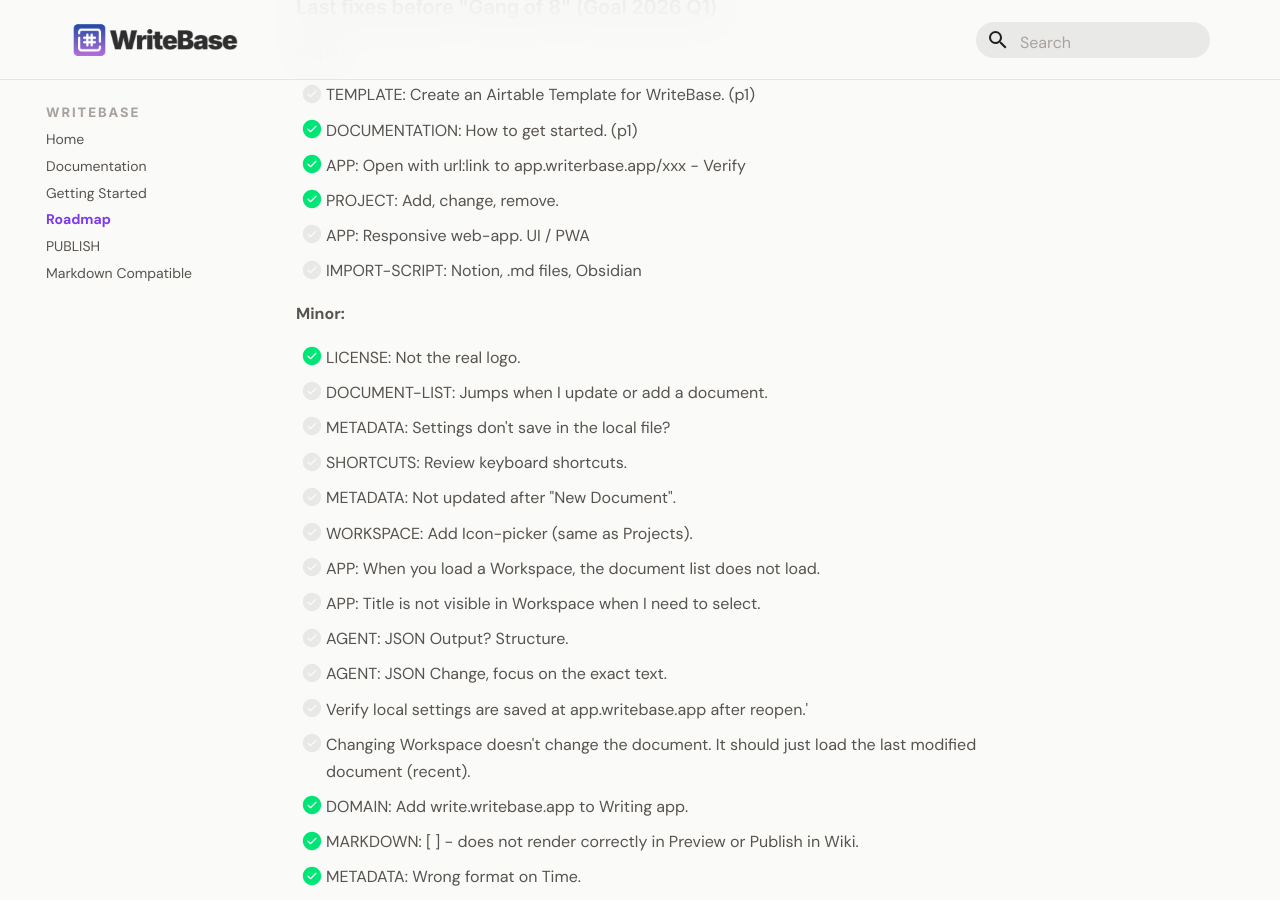
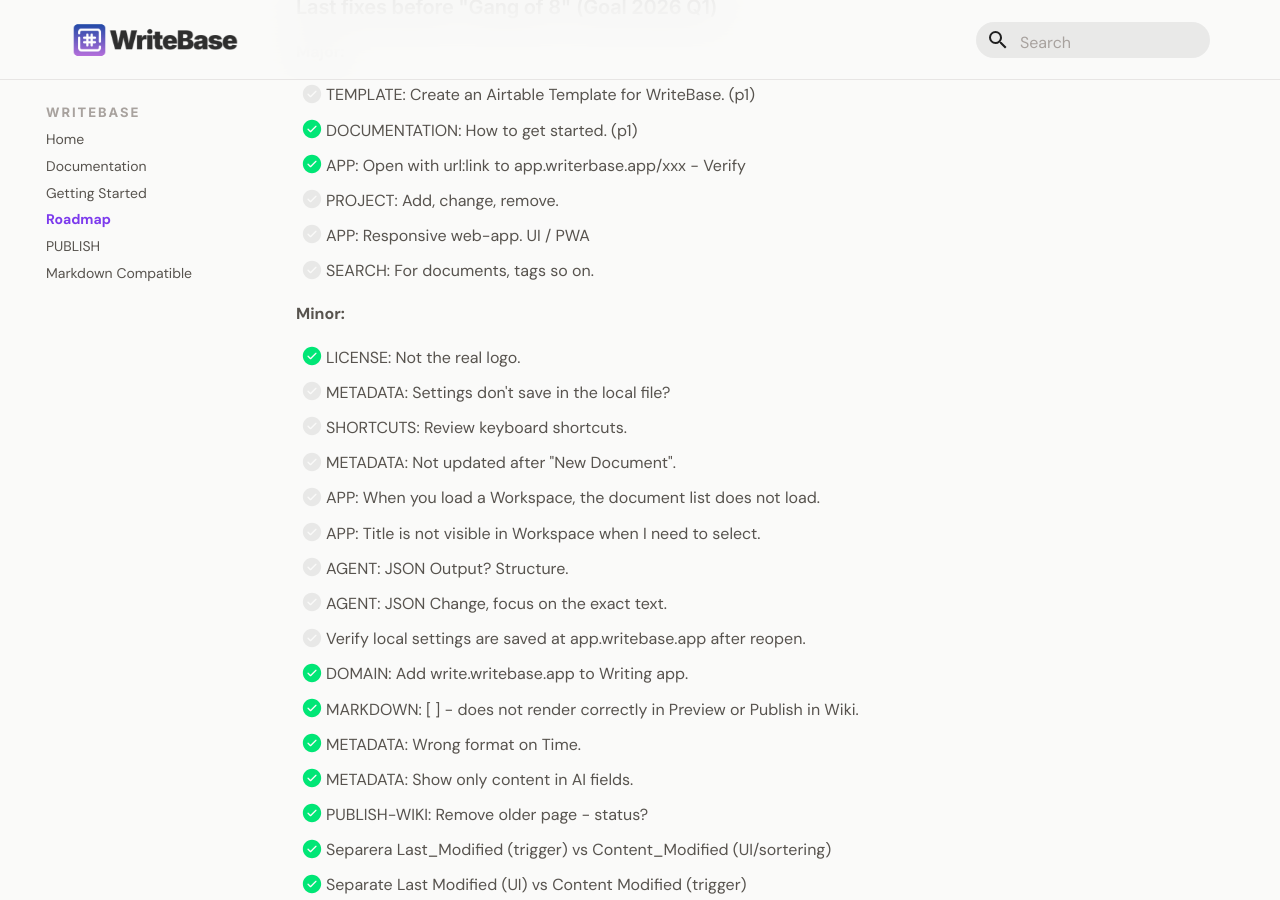
Before and after one commit to larssonhthomas-afk/writebase-docs, an MkDocs documentation site: the page built from docs/009-roadmap.md, in a window 1280 px wide and 900 px high, scrolled down 555 px. Built offline with MkDocs 1.6.1 and Material for MkDocs 9.7.7, drawn with Linux system fonts in a browser that asks for light colours; some web fonts are replaced.

Commit message:
Update 009-roadmap.md

```diff
--- a/docs/009-roadmap.md
+++ b/docs/009-roadmap.md
@@ -27,24 +27,21 @@ This Backlog has a priority 1-3.
 - [ ] TEMPLATE: Create an Airtable Template for WriteBase. (p1)
 - [x] DOCUMENTATION: How to get started. (p1)
 - [x] APP: Open with url:link to app.writerbase.app/xxx - Verify
-- [x] PROJECT: Add, change, remove.
+- [ ] PROJECT: Add, change, remove.
 - [ ] APP: Responsive web-app. UI / PWA
-- [ ] IMPORT-SCRIPT: Notion, .md files, Obsidian
+- [ ] SEARCH: For documents, tags so on.
 
 **Minor:**
 
 - [x] LICENSE: Not the real logo.
-- [ ] DOCUMENT-LIST: Jumps when I update or add a document.
 - [ ] METADATA: Settings don't save in the local file?
 - [ ] SHORTCUTS: Review keyboard shortcuts.
 - [ ] METADATA: Not updated after "New Document".
-- [ ] WORKSPACE: Add Icon-picker (same as Projects).
 - [ ] APP: When you load a Workspace, the document list does not load.
 - [ ] APP: Title is not visible in Workspace when I need to select.
 - [ ] AGENT: JSON Output? Structure.
 - [ ] AGENT: JSON Change, focus on the exact text.
-- [ ] Verify local settings are saved at app.writebase.app after reopen.'
-- [ ] Changing Workspace doesn't change the document. It should just load the last modified document (recent).
+- [ ] Verify local settings are saved at app.writebase.app after reopen.
 
 - [x] DOMAIN: Add write.writebase.app to Writing app.
 - [x] MARKDOWN: [ ] - does not render correctly in Preview or Publish in Wiki.
@@ -54,7 +51,6 @@ This Backlog has a priority 1-3.
 - [x] Separera Last_Modified (trigger) vs Content_Modified (UI/sortering)
 - [x] Separate Last Modified (UI) vs Content Modified (trigger)
 - [x] Fix Needs Publish loop - create separate modified fields (Content, Title, Slug, Publish) for trigger formula
-
 
 ### Last fixes before Release 1 - Beta (Goal 2026 Q2)
 
```
